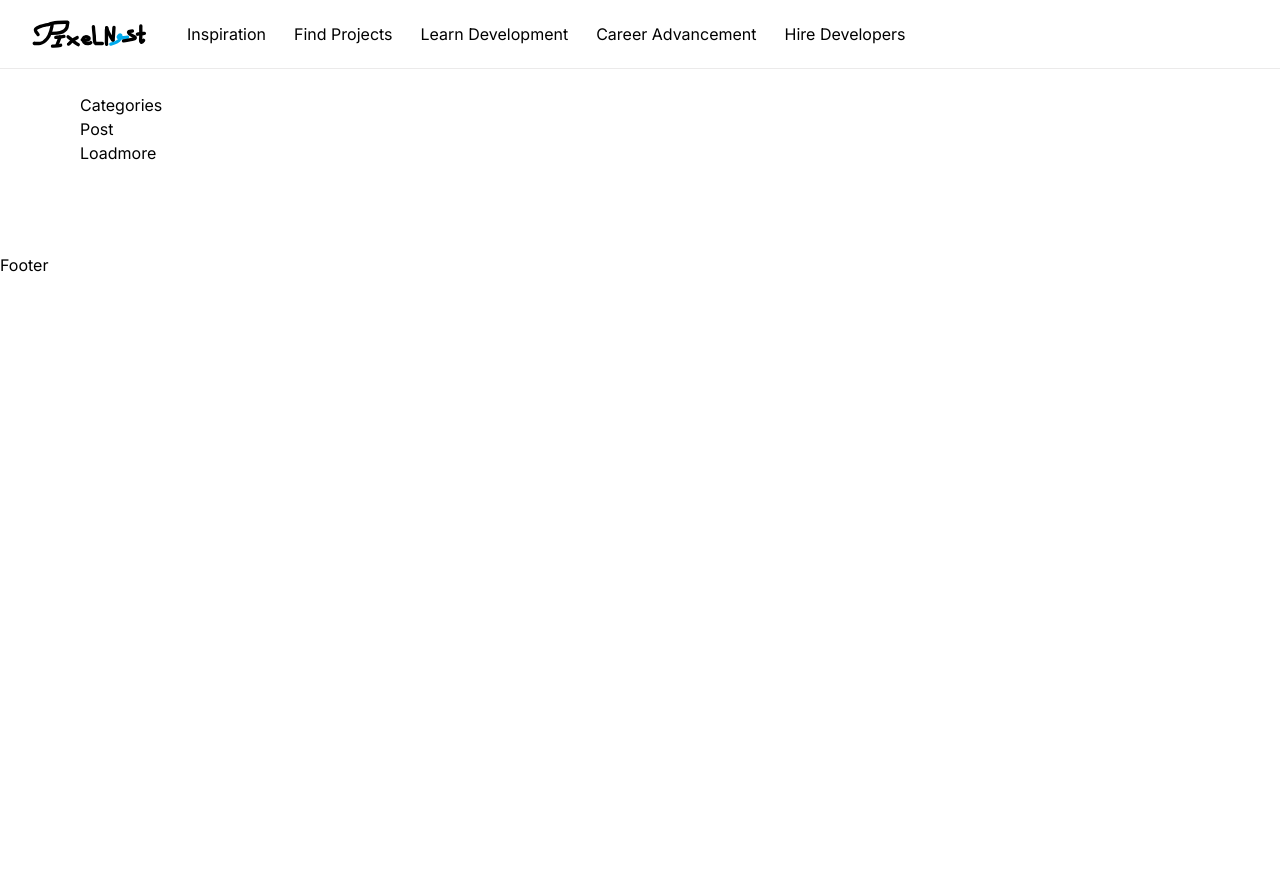
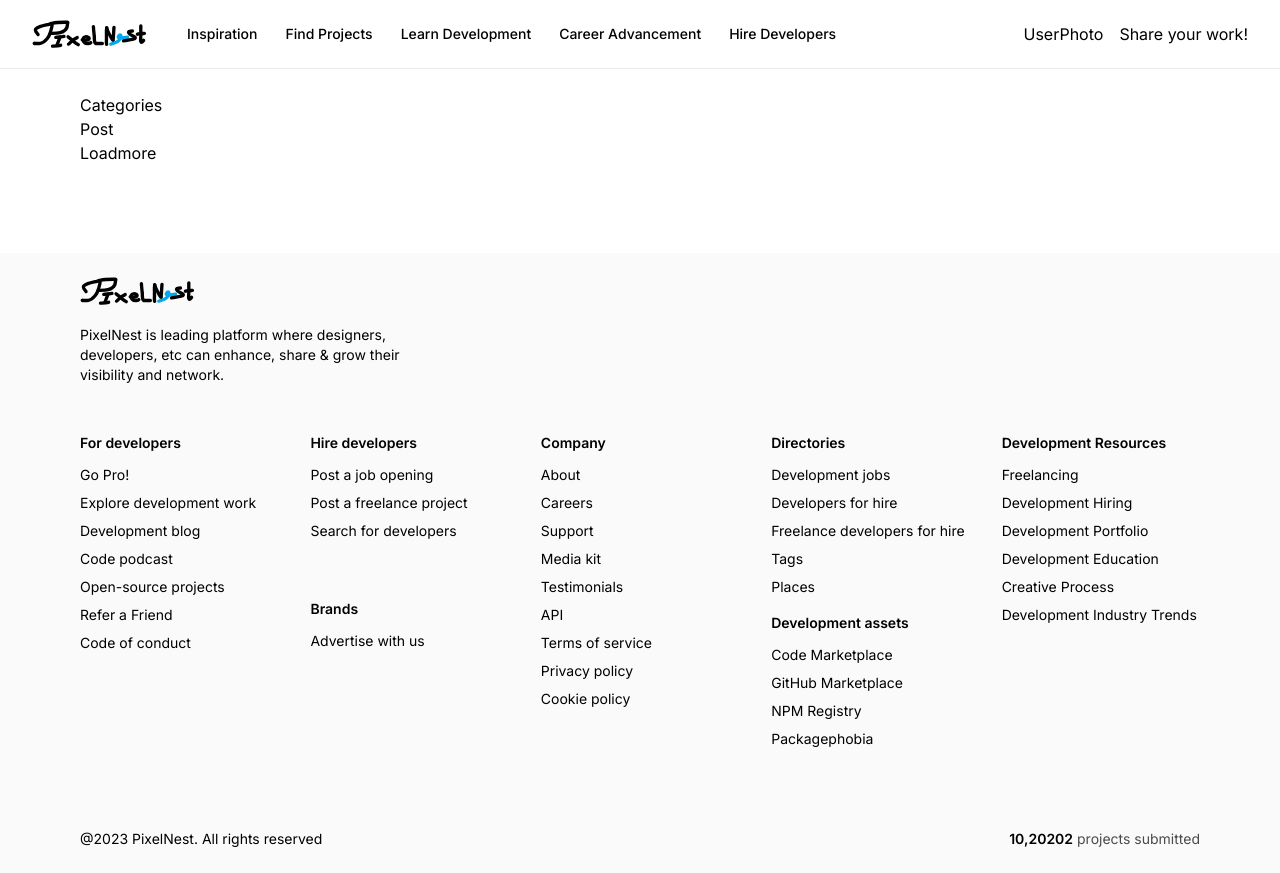
Before and after one commit to iEarlG/pixelnest, a Next.js app: page / in a window 1280 px wide. Before the commit the page ends 800 px from the top, so only its background shows below. Built offline with nearby package versions, Linux system fonts and the light colour scheme.

Commit message:
inital navbar & footer

```diff
--- /dev/null
+++ b/components/AuthProviders.tsx
@@ -0,0 +1,9 @@
+
+
+const AuthProviders = () => {
+    return (
+        <div>AuthProviders</div>
+    );
+}
+
+export default AuthProviders;
--- a/components/Footer.tsx
+++ b/components/Footer.tsx
@@ -1,8 +1,68 @@
 "use client";
+
+import Image from "next/image";
+
+import { footerLinks } from "@/constants";
+import FooterContent from "@/components/footer/FooterContent";
 
 const Footer = () => {
     return (
-        <div>Footer</div>
+        <footer className="flexStart footer">
+            <div className="w-full flex flex-col gap-12">
+                <div className="flex items-start flex-col">
+                    <Image
+                        alt="Pixelnest Logo"
+                        src="/PixelNest.svg"
+                        width={115}
+                        height={36}
+                    />
+                    <p className="max-w-xs text-start text-sm font-normal mt-5">PixelNest is leading platform where designers, developers, etc can enhance,
+                    share & grow their visibility and network.</p>
+                </div>
+                <div className="flex flex-wrap gap-8">
+                    <FooterContent
+                        title={footerLinks[0].title}
+                        links={footerLinks[0].links}
+                    />
+
+                    <div className="flex-1 flex flex-col gap-4">
+                        <FooterContent
+                            title={footerLinks[1].title}
+                            links={footerLinks[1].links}
+                        />
+                        <FooterContent
+                            title={footerLinks[2].title}
+                            links={footerLinks[2].links}
+                        />
+                    </div>
+                        <FooterContent
+                            title={footerLinks[3].title}
+                            links={footerLinks[3].links}
+                        />
+                    <div className="flex-1 flex flex-col gap-4">
+                        <FooterContent
+                            title={footerLinks[4].title}
+                            links={footerLinks[4].links}
+                        />
+                        <FooterContent
+                            title={footerLinks[5].title}
+                            links={footerLinks[5].links}
+                        />
+                    </div>
+                        <FooterContent
+                            title={footerLinks[6].title}
+                            links={footerLinks[6].links}
+                        />
+                </div>
+            </div>
+
+            <div className="flexBetween footer_copyright">
+                <p>@2023 PixelNest. All rights reserved</p>
+                <p className="text-gray">
+                    <span className="text-black font-semibold">10,20202</span> projects submitted
+                </p>
+            </div>
+        </footer>
     );
 }
 
--- a/components/Navbar.tsx
+++ b/components/Navbar.tsx
@@ -4,8 +4,10 @@
 import Image from "next/image";
 
 import { NavLinks } from "@/constants";
+import AuthProviders from "@/components/AuthProviders";
 
 const Navbar = () => {
+    const session = {};
     return (
         <nav className="flexBetween navbar">
             <div className="flex-1 flexStart gap-10">
@@ -17,7 +19,7 @@
                         height={43}
                     />
                 </Link>
-                <ul className="xl:flex hidden text-start gap-7">
+                <ul className="xl:flex hidden text-small gap-7">
                     {NavLinks.map((link) => (
                         <Link href={link.href} key={link.key}>
                             {link.text}
@@ -25,6 +27,18 @@
                     ))}
                 </ul>
             </div>
+            <div className="flexCenter gap-4">
+                {session ? (
+                    <>
+                        UserPhoto
+                        <Link href="/create-project">
+                            Share your work!
+                        </Link>
+                    </>
+                ): (
+                    <AuthProviders />
+                )}
+            </div>
         </nav>
     );
 }
--- /dev/null
+++ b/components/footer/FooterContent.tsx
@@ -0,0 +1,25 @@
+"use client";
+
+import Link from "next/link";
+
+interface FooterContentProps {
+    title: string;
+    links: Array<string>;
+};
+
+const FooterContent: React.FC<FooterContentProps> = ({ title, links }) => {
+    return (
+        <div className="footer_column">
+            <h4 className="font-semibold">{title}</h4>
+            <ul className="flex flex-col gap-2 font-normal">
+                {links.map((link) => (
+                <Link href="/" key={link}>
+                    {link}
+                </Link>
+                ))}
+            </ul>
+        </div>
+    );
+}
+
+export default FooterContent;
```
